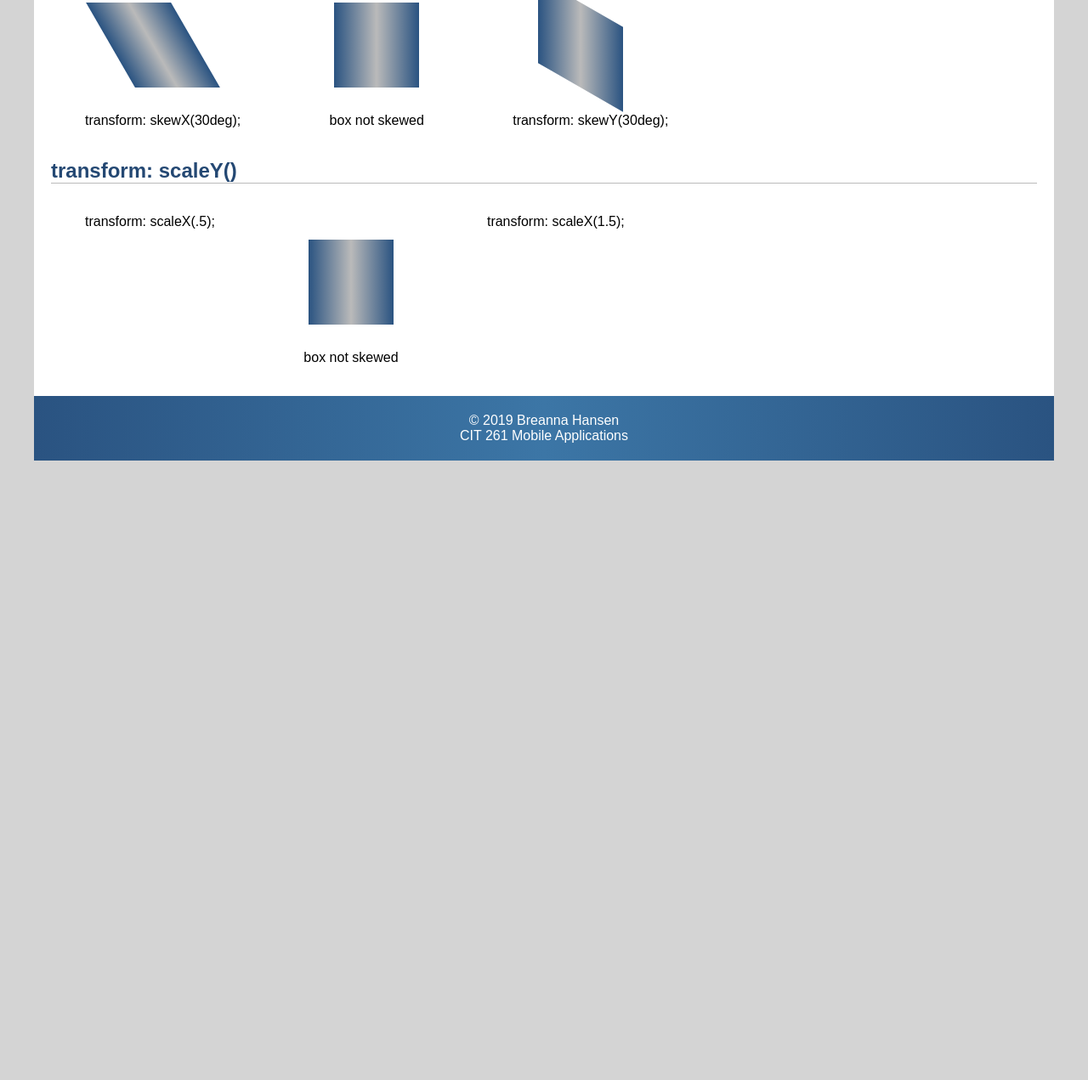
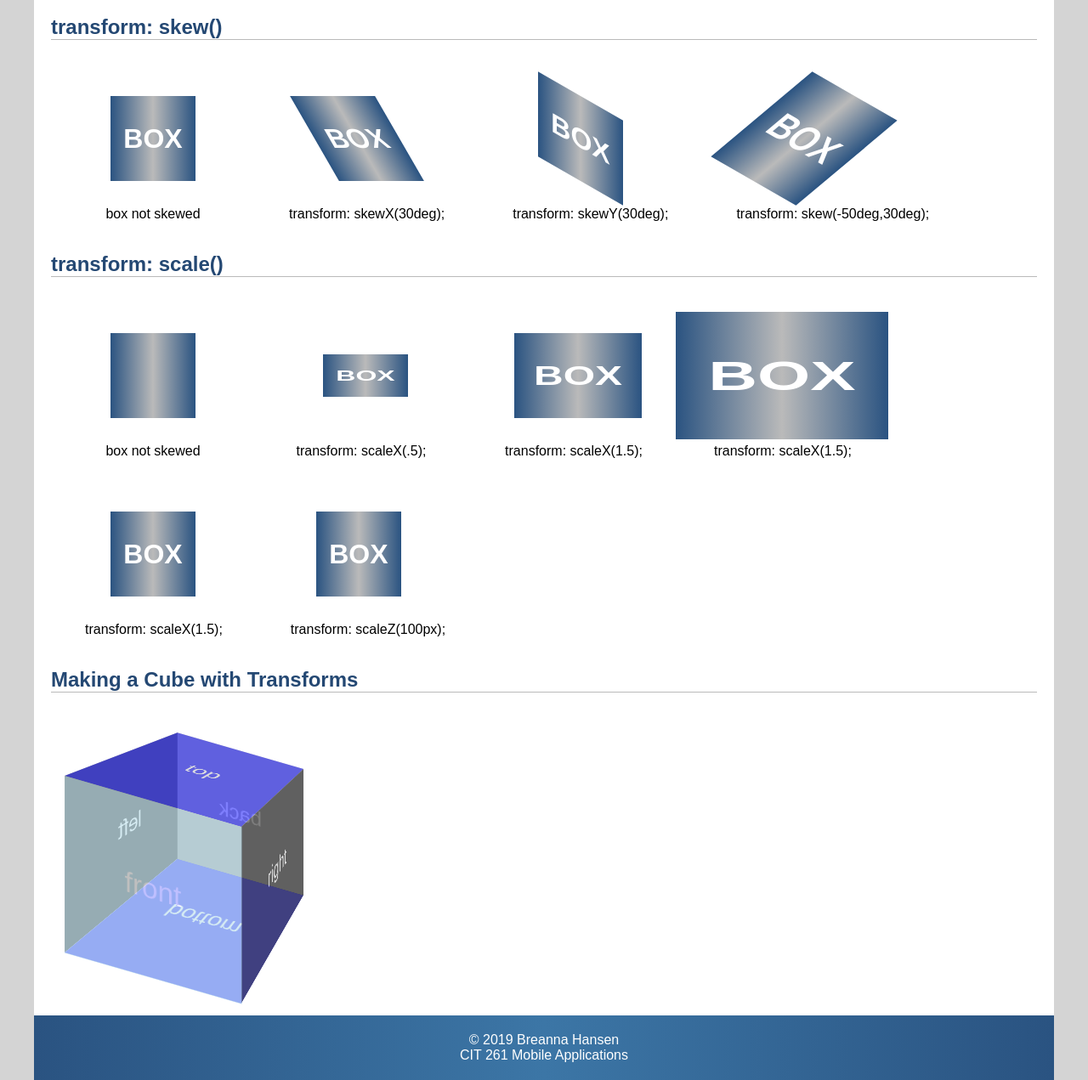
Before and after one commit to Hansen-Breanna/hansen-breanna.github.io, a plain HTML site: page css-transforms.html in a window 1280 px wide. Shown: the part 680-1951 px from the top of the page at 85% size. Before the commit the page ends 1222 px from the top, so only its background shows below. Drawn offline with Linux system fonts and the light colour scheme.

Commit message:
add cube to transforms

```diff
--- a/css-transforms.html
+++ b/css-transforms.html
@@ -43,53 +43,92 @@
         </section>
 
         <section>
+            <h2>Links</h2>
+            <ul>
+                <li><a href="https://3dtransforms.desandro.com/cube">Cube</a></li>
+                <li><a href="https://developer.mozilla.org/en-US/docs/Web/CSS/transform-function/scale3d">scale3d()</a></li>
+
+            </ul>
+        </section>
+
+        <section>
             <p>Items can be rotated, skewed, scaled using CSS.</p>
 
             <div>
                 <h2>transform: rotate()</h2>
                 <div class="columns">
                     <figure>
-                        <div class="box"></div>
+                        <div class="box">BOX</div>
                         <figcaption>Box not rotated</figcaption>
                     </figure>
                     <figure>
-                        <div class="rotateBox"></div>
+                        <div class="rotateBox box">BOX</div>
                         <figcaption>transform: rotate(45deg);</figcaption>
                     </figure>
                 </div>
             </div>
             <div>
-                <h2>transform: skewY()</h2>
+                <h2>transform: skew()</h2>
                 <div class="columns">
                     <figure>
-                        <div class="skewBoxX"></div>
+                        <div class="box">BOX</div>
+                        <figcaption>box not skewed</figcaption>
+                    </figure>
+                    <figure>
+                        <div class="skewBoxX box">BOX</div>
                         <figcaption>transform: skewX(30deg);</figcaption>
                     </figure>
+                    <figure>
+                        <div class="skewBoxY box">BOX</div>
+                        <figcaption>transform: skewY(30deg);</figcaption>
+                    </figure>
+                    <figure>
+                        <div class="skewBoxXandY box">BOX</div>
+                        <figcaption>transform: skew(-50deg,30deg);</figcaption>
+                    </figure>
+                </div>
+            </div>
+            <div>
+                <h2>transform: scale()</h2>
+                <div class="columns">
                     <figure>
                         <div class="box"></div>
                         <figcaption>box not skewed</figcaption>
                     </figure>
                     <figure>
-                        <div class="skewBoxY"></div>
-                        <figcaption>transform: skewY(30deg);</figcaption>
+                        <div class="scaleBoxSmall box">BOX</div>
+                        <figcaption>transform: scaleX(.5);</figcaption>
+                    </figure>
+                    <figure>
+                        <div class="scaleBoxLarge box">BOX</div>
+                        <figcaption>transform: scaleX(1.5);</figcaption>
+                    </figure>
+                    <figure>
+                        <div class="scaleBoxXandY box">BOX</div>
+                        <figcaption>transform: scaleX(1.5);</figcaption>
+                    </figure>
+                    <figure>
+                        <div class="scaleBox3dXYZ box">BOX</div>
+                        <figcaption>transform: scaleX(1.5);</figcaption>
+                    </figure>
+                    <figure>
+                        <div class="scaleBoxZ box">BOX</div>
+                        <figcaption>transform: scaleZ(100px);</figcaption>
                     </figure>
                 </div>
             </div>
-            <div>
-                <h2>transform: scaleY()</h2>
-                <div class="columns">
-                    <figure>
-                        <div class="scaleBoxSmall"></div>
-                        <figcaption>transform: scaleX(.5);</figcaption>
-                    </figure>
-                    <figure>
-                        <div class="box"></div>
-                        <figcaption>box not skewed</figcaption>
-                    </figure>
-                    <figure>
-                        <div class="scaleBoxLarge"></div>
-                        <figcaption>transform: scaleX(1.5);</figcaption>
-                    </figure>
+        </section>
+
+        <section>
+            <h2>Making a Cube with Transforms</h2>
+            <div class="scene">
+                <div class="cube">
+                    <div class="cube__face cube__face--front">front</div>
+                    <div class="cube__face cube__face--back">back</div>
+                    <div class="cube__face cube__face--right">right</div>
+                    <div class="cube__face cube__face--left">left</div>
+                    <div class="cube__face cube__face--top">top</div>
+                    <div class="cube__face cube__face--bottom">bottom</div>
                 </div>
             </div>
         </section>
--- a/scripts/DOM.js
+++ b/scripts/DOM.js
@@ -50,7 +50,7 @@ function replaceItem() {
     var changeEL = replaceEL.children[1];
     var newListItem = document.createElement("li");
     newListItem.textContent = "Replaced item";
-    replaceEL.replaceChild(changeEL, newListItem);
+    replaceEL.replaceChild(newListItem, changeEL);
 }
 
 // cloneNode()
--- a/styles/transform.css
+++ b/styles/transform.css
@@ -2,7 +2,7 @@
     display: flex;
     flex-flow: row wrap;
 }
-.rotateBox, .skewBoxX, .skewBoxY, .scaleBoxSmall .scaleBoxLarge, .box {
+.box {
     height: 100px;
     width: 100px;
     background-image: repeating-linear-gradient(to right,#2a5381, #bababa, #2a5381);
@@ -11,13 +11,25 @@
 .rotateBox {
     transform: rotate(45deg);
 }
-
+div.box {
+    text-align: center;
+    font-size: 2em;
+    font-weight: bold;
+    color: #fff;
+    line-height: 100px;
+}
+/* Skew */
 .skewBoxY {
     transform: skewY(30deg);
 }
 .skewBoxX {
     transform: skewX(30deg);
 }
+.skewBoxXandY {
+    transform: skew(-50deg,30deg);
+}
+
+/* Scale */
 .scaleBoxLarge {
     transform: scaleX(1.5);
     margin-left: 40px;
@@ -26,7 +38,78 @@
     transform: scaleY(.5);
     margin-left: 40px;
 }
+.scaleBoxXandY {
+    transform: scale(2.5, 1.5);
+}
 
+/* figure */
 figcaption {
     text-align: center;
 }
+
+/* Cube */
+.scene {
+    width: 200px;
+    height: 200px;
+    perspective: 600px;
+    margin: 80px 0px 80px 80px;
+    transform:rotateX(-30deg) rotateY(-30deg) translate3d(0,0,0);
+    transform-style:preserve-3d;
+  }
+
+  .cube {
+    width: 100%;
+    height: 100%;
+    position: relative;
+    transform-style: preserve-3d;
+  }
+
+  .cube__face {
+    position: absolute;
+    width: 200px;
+    height: 200px;
+    font-size: 2em;
+    line-height: 200px;
+    text-align: center;
+    color: #fff;
+  }
+
+
+.cube__face--front {
+    background-color: lightblue;
+    opacity: 0.5;
+}
+.cube__face--right {
+    background-color: black;
+    opacity: 0.5;
+}
+.cube__face--back {
+    background-color: gray;
+    opacity: 0.5;
+}
+.cube__face--left {
+    background-color: black;
+    opacity: 0.5;
+}
+.cube__face--top {
+    background-color: blue;
+    opacity: 0.5;
+}
+.cube__face--bottom {
+    background-color: blue;
+    opacity: 0.5;
+}
+
+.cube__face--front  { transform: rotateY(  0deg) translateZ(100px); }
+.cube__face--right  { transform: rotateY( 90deg) translateZ(100px); }
+.cube__face--back   { transform: rotateY(180deg) translateZ(100px); }
+.cube__face--left   { transform: rotateY(-90deg) translateZ(100px); }
+.cube__face--top    { transform: rotateX( 90deg) translateZ(100px); }
+.cube__face--bottom { transform: rotateX(-90deg) translateZ(100px); }
+
+.cube.show-front  { transform: translateZ(-100px) rotateY(   0deg); }
+.cube.show-right  { transform: translateZ(-100px) rotateY( -90deg); }
+.cube.show-back   { transform: translateZ(-100px) rotateY(-180deg); }
+.cube.show-left   { transform: translateZ(-100px) rotateY(  90deg); }
+.cube.show-top    { transform: translateZ(-100px) rotateX( -90deg); }
+.cube.show-bottom { transform: translateZ(-100px) rotateX(  90deg); }
```
